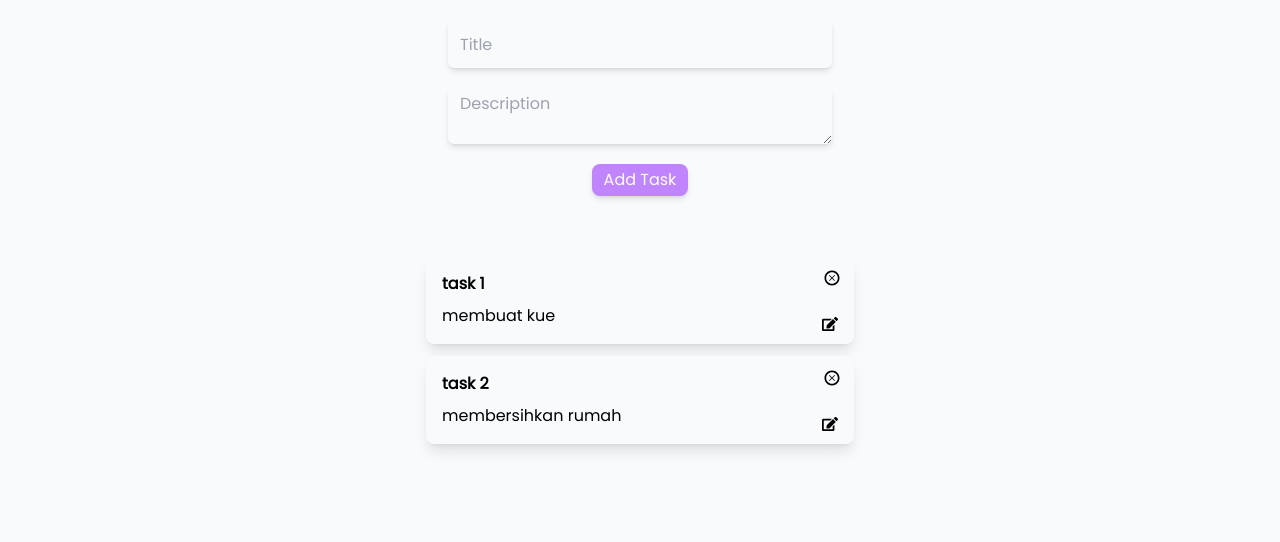
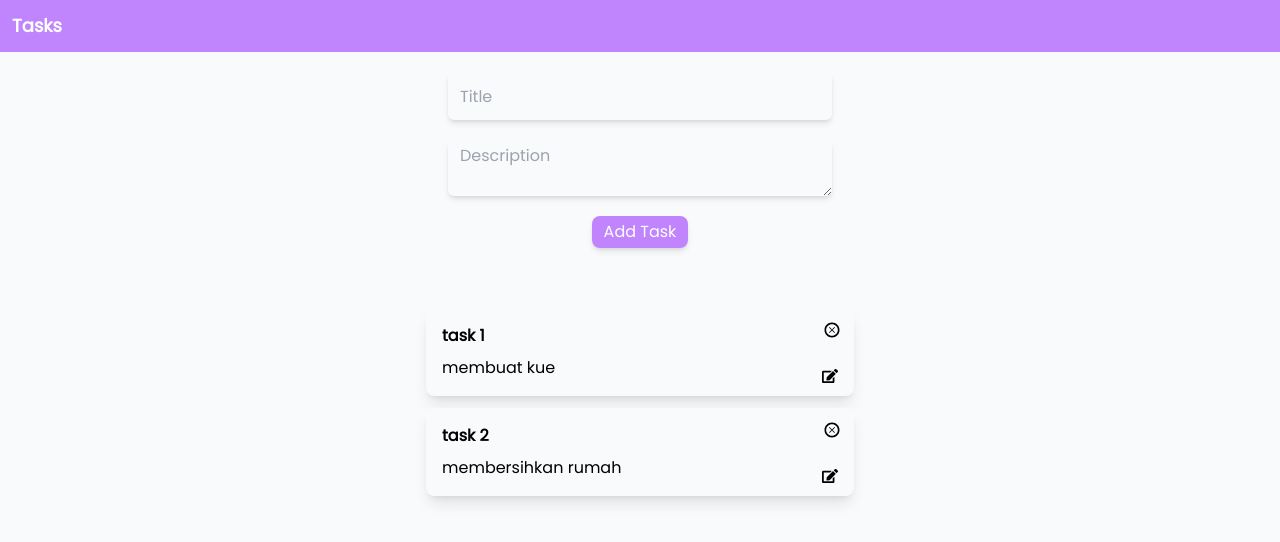
Before and after one commit to axhellyn/react-crud, a React (Vite) app: page / in a window 1280 px wide. Shown: the top 542 px of the page. Built offline with nearby package versions, Linux system fonts and the light colour scheme.

Commit message:
feat: add Header component

```diff
--- a/src/App.jsx
+++ b/src/App.jsx
@@ -2,6 +2,7 @@ import Form from "./components/Form"
 import TasksList from "./components/TasksList"
 import { useState } from "react";
 import { initialTask } from './utils/Tasks';
+import Header from "./components/Header";
 
 function App() {
   const [tasks, setTasks] = useState(initialTask);
@@ -27,6 +28,7 @@ function App() {
 
   return (
     <div className="min-h-screen w-screen flex flex-col items-center bg-slate-50">
+      <Header />
       <Form onAddTask={handleAddTask}/>
       <TasksList tasks={tasks} onDeleteTask={handleDeleteTask} onEditTask={handleEditTask} currentId={updateTask} onSubmitUpdate={handleSubmitUpdate}/>
     </div>
--- /dev/null
+++ b/src/components/Header.jsx
@@ -0,0 +1,9 @@
+import React from 'react'
+
+export default function Header() {
+  return (
+    <nav className="p-3 w-full bg-purple-400">
+        <h1 className="text-lg text-white font-bold">Tasks</h1>
+    </nav>
+  )
+}
```
